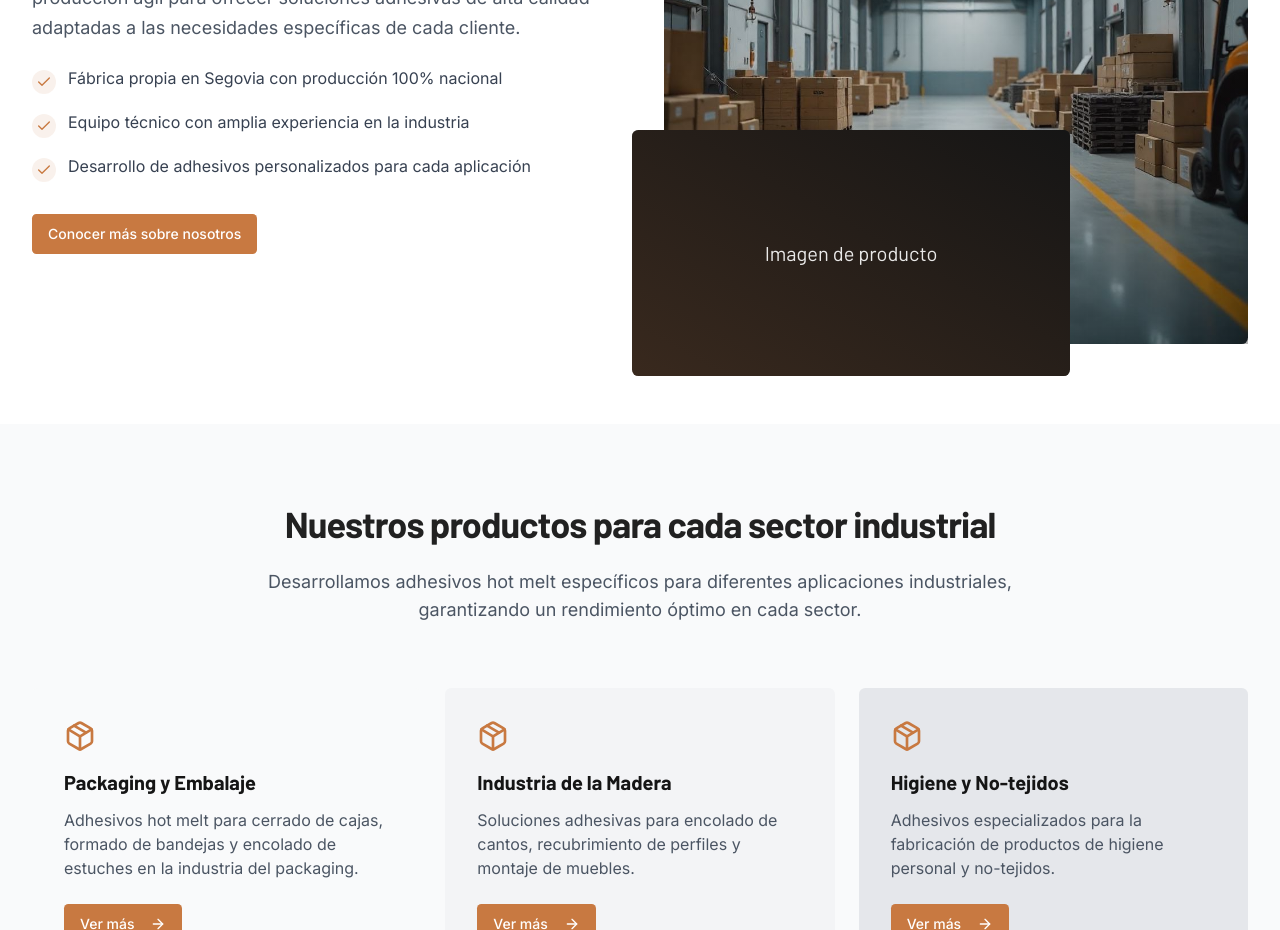
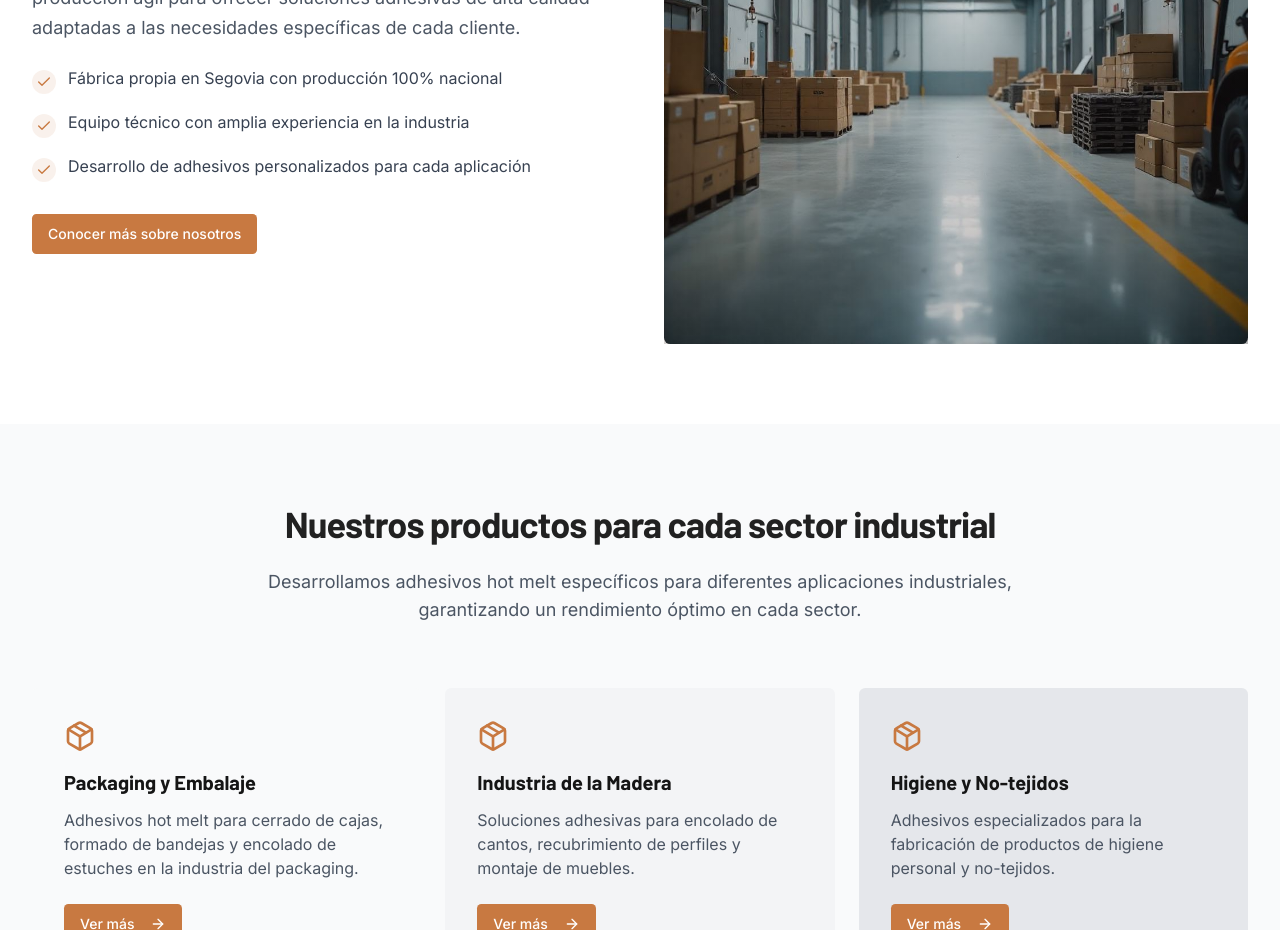
Before and after one commit to NClaraso/vas-industrial-adhesives-web, a React (Vite) app: page / in a window 1280 px wide. Shown: the part 1120-2050 px from the top of the page. Built offline with nearby package versions, Linux system fonts and the light colour scheme.

Commit message:
Visual edit in Lovable
Edited UI in Lovable

```diff
--- a/src/components/home/About.tsx
+++ b/src/components/home/About.tsx
@@ -1,4 +1,3 @@
-
 import React from 'react';
 import { Link } from 'react-router-dom';
 import { Button } from '@/components/ui/button';
@@ -43,18 +42,9 @@ const About = () => {
           <div className="relative">
             <div className="aspect-square overflow-hidden rounded-lg bg-vas-gray">
               <div className="absolute inset-0 bg-gradient-to-br from-vas-bronze/20 to-vas-dark/80 opacity-40"></div>
-              <img
-                src="/lovable-uploads/389400c6-1e51-4ae1-9e32-588140e71e3c.png"
-                alt="Interior de un almacén con cajas y palets"
-                className="w-full h-full object-cover"
-              />
+              <img src="/lovable-uploads/389400c6-1e51-4ae1-9e32-588140e71e3c.png" alt="Interior de un almacén con cajas y palets" className="w-full h-full object-cover" />
             </div>
-            <div className="absolute -bottom-8 -left-8 w-3/4 aspect-video bg-vas-dark rounded-lg overflow-hidden">
-              <div className="absolute inset-0 bg-gradient-to-tr from-vas-bronze/20 to-vas-dark/80"></div>
-              <div className="absolute inset-0 flex items-center justify-center">
-                <span className="text-white/90 text-xl font-heading">Imagen de producto</span>
-              </div>
-            </div>
+
           </div>
         </div>
       </div>
```
